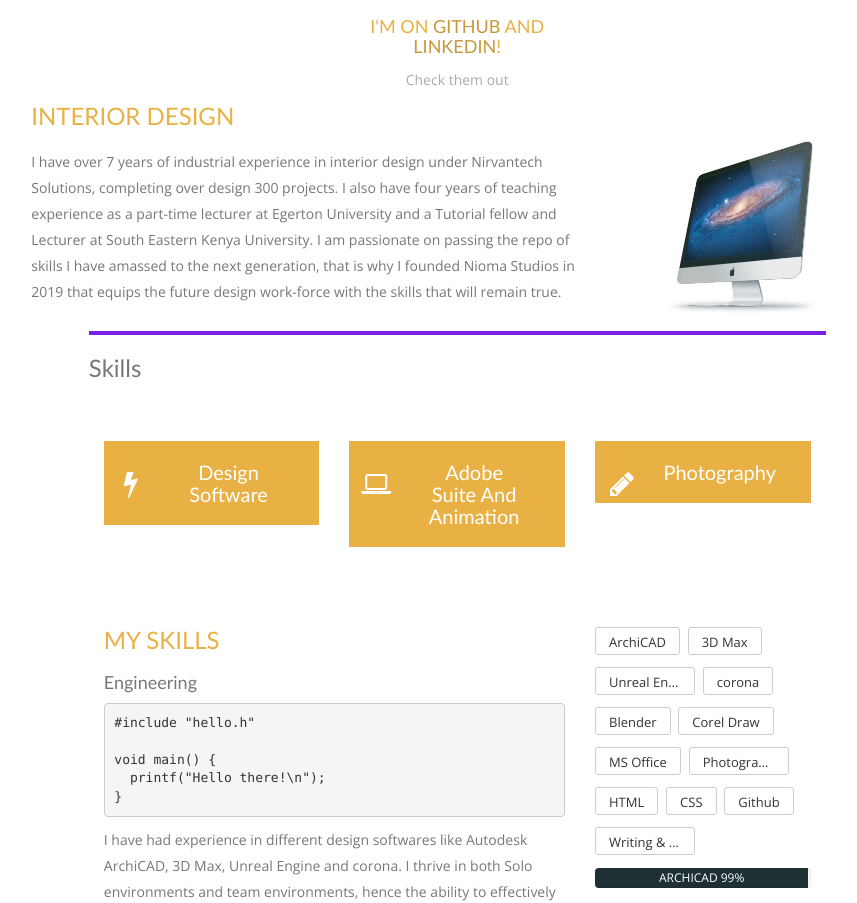
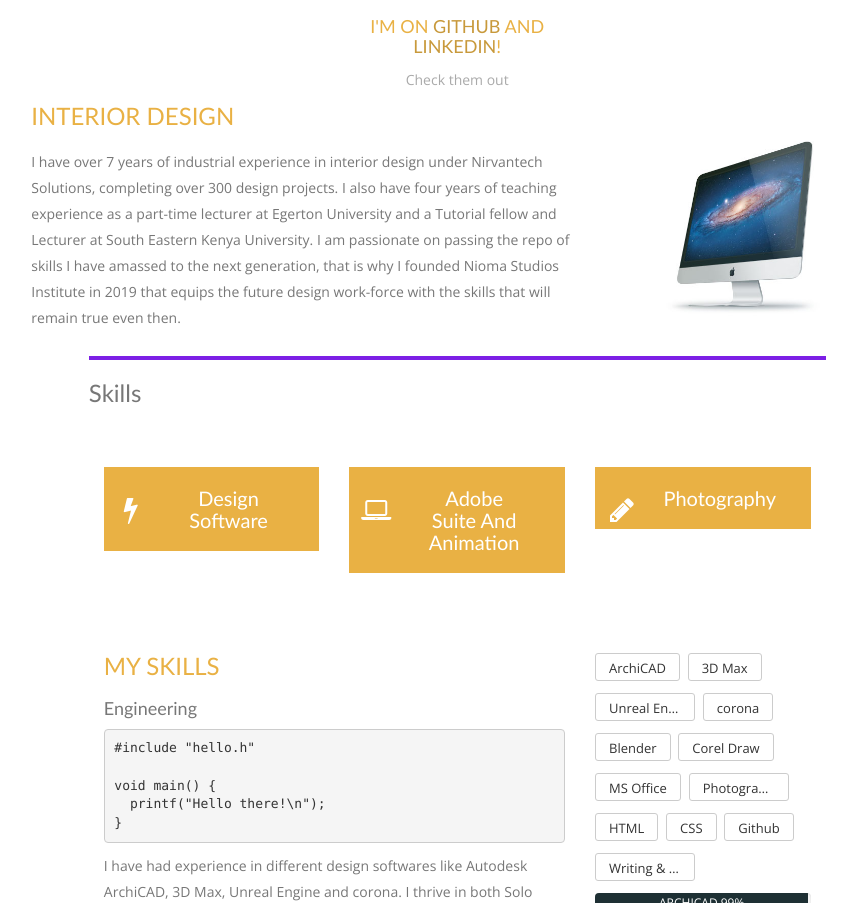
Before and after one commit to niomastudios/niomastudios.github.io, a plain HTML site: page index.html in a window 1280 px wide. Shown: the part 1407-2310 px from the top of the page, without its empty margins (330-1187 px from the left). Drawn offline with nearby package versions, Linux system fonts and the light colour scheme; no server answers.

Commit message:
Update index.html

```diff
--- a/index.html
+++ b/index.html
@@ -165,7 +165,7 @@
 				<div class="row our-story">
 					<div class="col-md-8">
 						<h3> Interior Design</h3>
-						I have over 7 years of industrial experience in interior design under Nirvantech Solutions, completing over design 300 projects. I also have four years of teaching experience as a part-time lecturer at Egerton University and a Tutorial fellow and Lecturer at South Eastern Kenya University. I am passionate on passing the repo of skills I have amassed to the next generation, that is why I founded Nioma Studios in 2019 that equips the future design work-force with the skills that will remain true.
+						I have over 7 years of industrial experience in interior design under Nirvantech Solutions, completing over 300  design projects. I also have four years of teaching experience as a part-time lecturer at Egerton University and a Tutorial fellow and Lecturer at South Eastern Kenya University. I am passionate on passing the repo of skills I have amassed to the next generation, that is why I founded Nioma Studios Institute in 2019 that equips the future design work-force with the skills that will remain true even then.
                         <br><br>
 					</div>
 					<div class="col-md-4">
```
